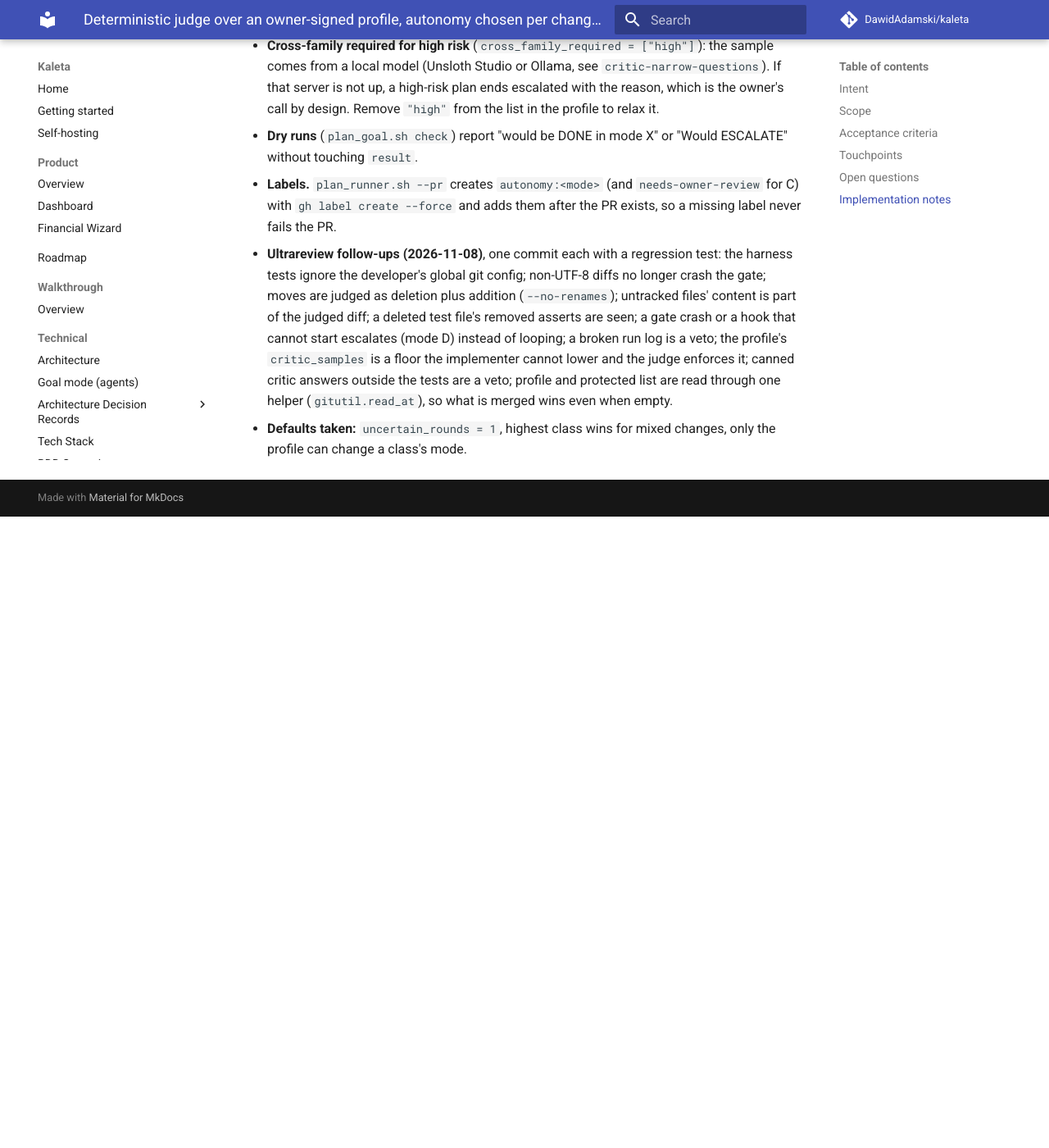
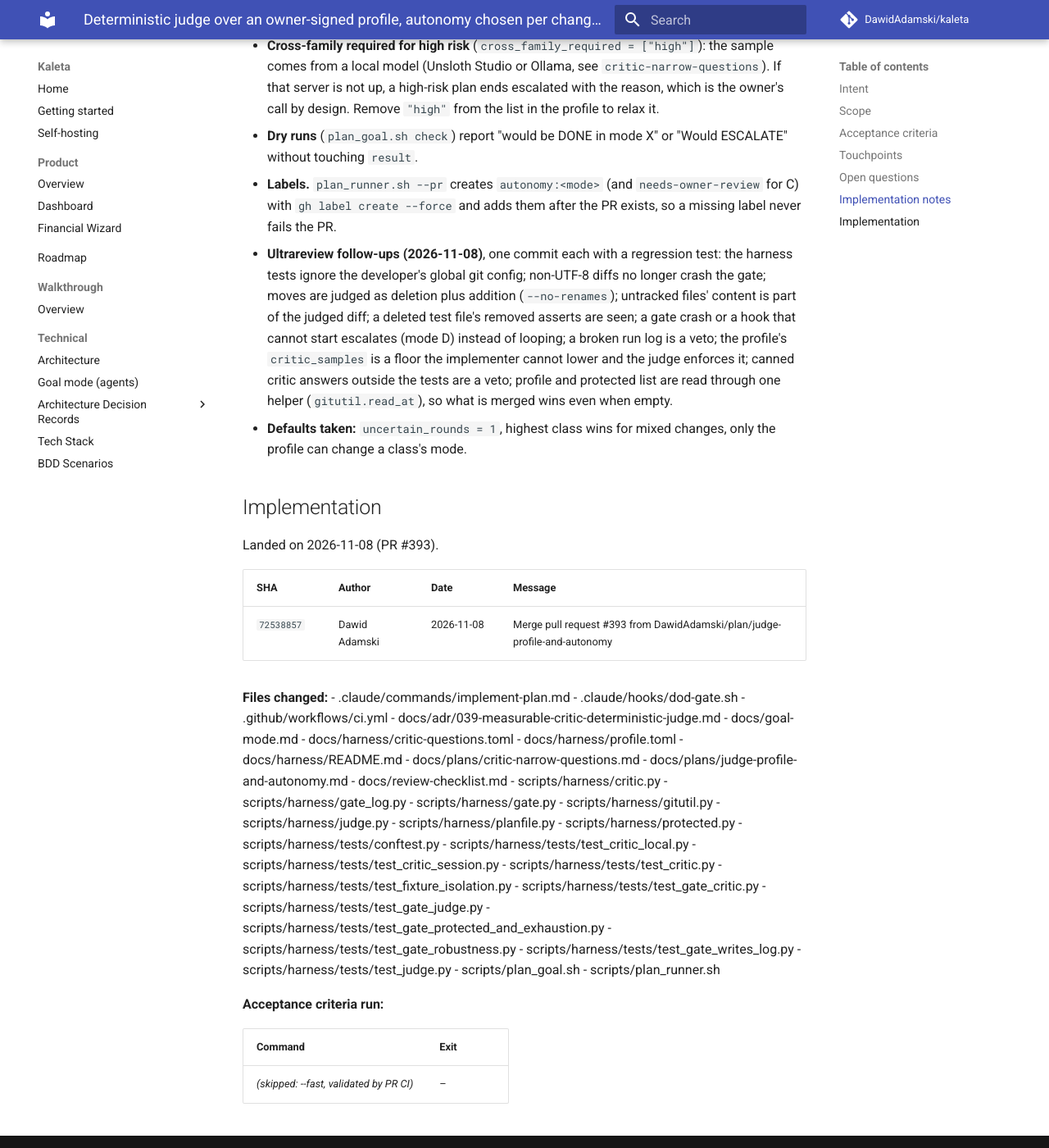
Before and after one commit to DawidAdamski/kaleta, an MkDocs documentation site: the page built from docs/plans/archive/judge-profile-and-autonomy.md, in a window 1280 px wide and 1400 px high, scrolled down 3367 px. Shown: the whole window at 82% size. Built offline with MkDocs 1.6.1 and Material for MkDocs 9.7.7, drawn with Linux system fonts in a browser that asks for light colours; comment, search, counter and statistics services are not loaded; before the commit the page ends 3997 px from its top, so only the background shows below that.

Commit message:
docs(plans): archive judge-profile-and-autonomy (#393)

```diff
--- a/docs/plans/judge-profile-and-autonomy.md
+++ b/docs/plans/archive/judge-profile-and-autonomy.md
@@ -3,9 +3,10 @@
 title: Deterministic judge over an owner-signed profile, autonomy chosen per change, escalation as an outcome
 area: harness / goal mode
 effort: large
-status: in-progress
+status: archived
+archived_at: 2026-11-08
 harness: true
-roadmap_ref: ../roadmap.md#5-engineering-hygiene
+roadmap_ref: ../../roadmap.md#5-engineering-hygiene
 ---
 
 # Deterministic judge over an owner-signed profile, autonomy chosen per change, escalation as an outcome
@@ -14,7 +15,7 @@
 The gate today is an AND of checks, and every plan ends in the same mode: the
 gate passes and the owner merges. A change to `alembic/` and auth is treated
 like a change to locale files. Uncertainty never reaches the owner; only
-exhaustion does. Per [ADR-39](../adr/039-measurable-critic-deterministic-judge.md)
+exhaustion does. Per [ADR-39](../../adr/039-measurable-critic-deterministic-judge.md)
 the decision becomes a pure, replayable function of the evidence and of a
 profile that only the owner writes. It picks the autonomy mode for *this*
 change and can hand the change to the owner with reasons.
@@ -172,3 +173,50 @@
   one helper (`gitutil.read_at`), so what is merged wins even when empty.
 - **Defaults taken:** `uncertain_rounds = 1`, highest class wins for mixed
   changes, only the profile can change a class's mode.
+
+## Implementation
+
+Landed on 2026-11-08 (PR #393).
+
+| SHA | Author | Date | Message |
+|---|---|---|---|
+| `72538857` | Dawid Adamski | 2026-11-08 | Merge pull request #393 from DawidAdamski/plan/judge-profile-and-autonomy |
+
+**Files changed:**
+- .claude/commands/implement-plan.md
+- .claude/hooks/dod-gate.sh
+- .github/workflows/ci.yml
+- docs/adr/039-measurable-critic-deterministic-judge.md
+- docs/goal-mode.md
+- docs/harness/critic-questions.toml
+- docs/harness/profile.toml
+- docs/harness/README.md
+- docs/plans/critic-narrow-questions.md
+- docs/plans/judge-profile-and-autonomy.md
+- docs/review-checklist.md
+- scripts/harness/critic.py
+- scripts/harness/gate_log.py
+- scripts/harness/gate.py
+- scripts/harness/gitutil.py
+- scripts/harness/judge.py
+- scripts/harness/planfile.py
+- scripts/harness/protected.py
+- scripts/harness/tests/conftest.py
+- scripts/harness/tests/test_critic_local.py
+- scripts/harness/tests/test_critic_session.py
+- scripts/harness/tests/test_critic.py
+- scripts/harness/tests/test_fixture_isolation.py
+- scripts/harness/tests/test_gate_critic.py
+- scripts/harness/tests/test_gate_judge.py
+- scripts/harness/tests/test_gate_protected_and_exhaustion.py
+- scripts/harness/tests/test_gate_robustness.py
+- scripts/harness/tests/test_gate_writes_log.py
+- scripts/harness/tests/test_judge.py
+- scripts/plan_goal.sh
+- scripts/plan_runner.sh
+
+**Acceptance criteria run:**
+
+| Command | Exit |
+|---|---|
+| _(skipped: --fast, validated by PR CI)_ | – |
```
Also changed, not shown: docs/plans/README.md (+1 -1 lines).
